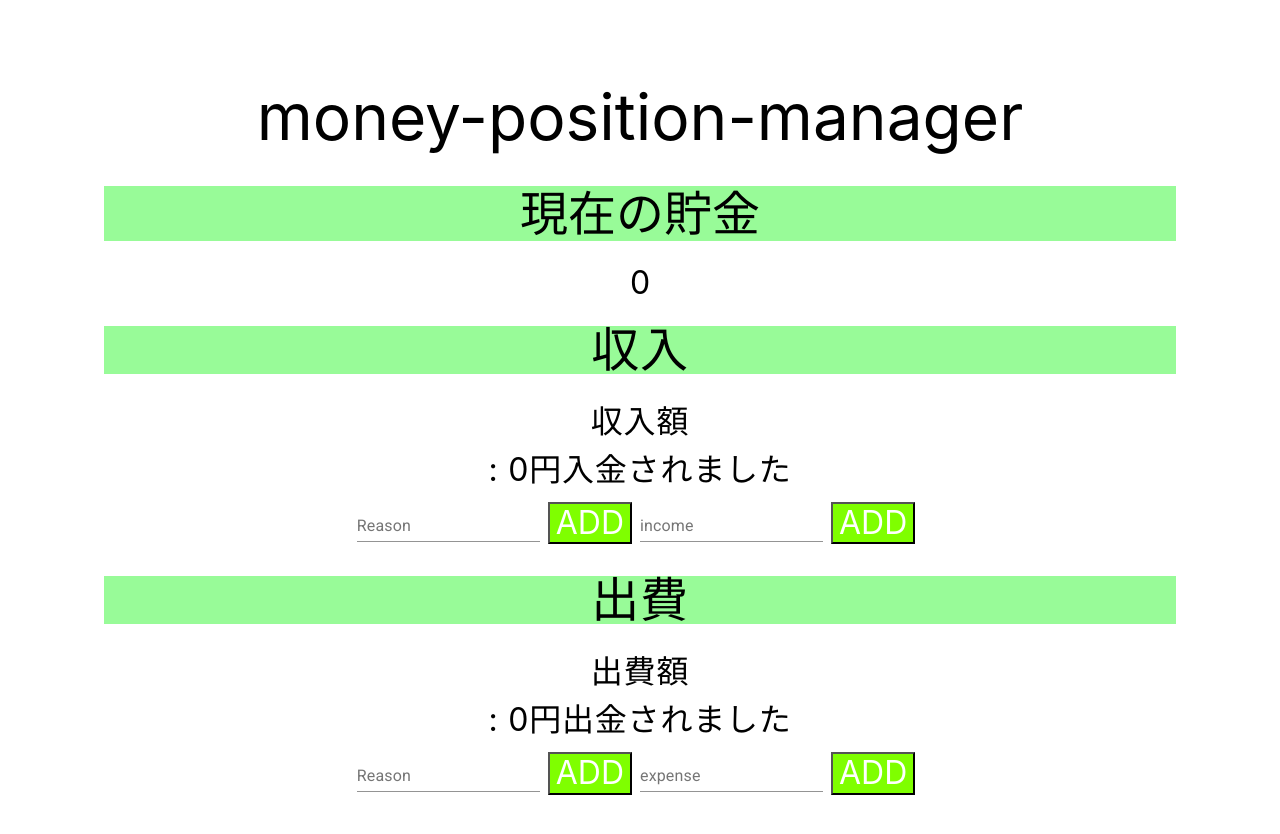
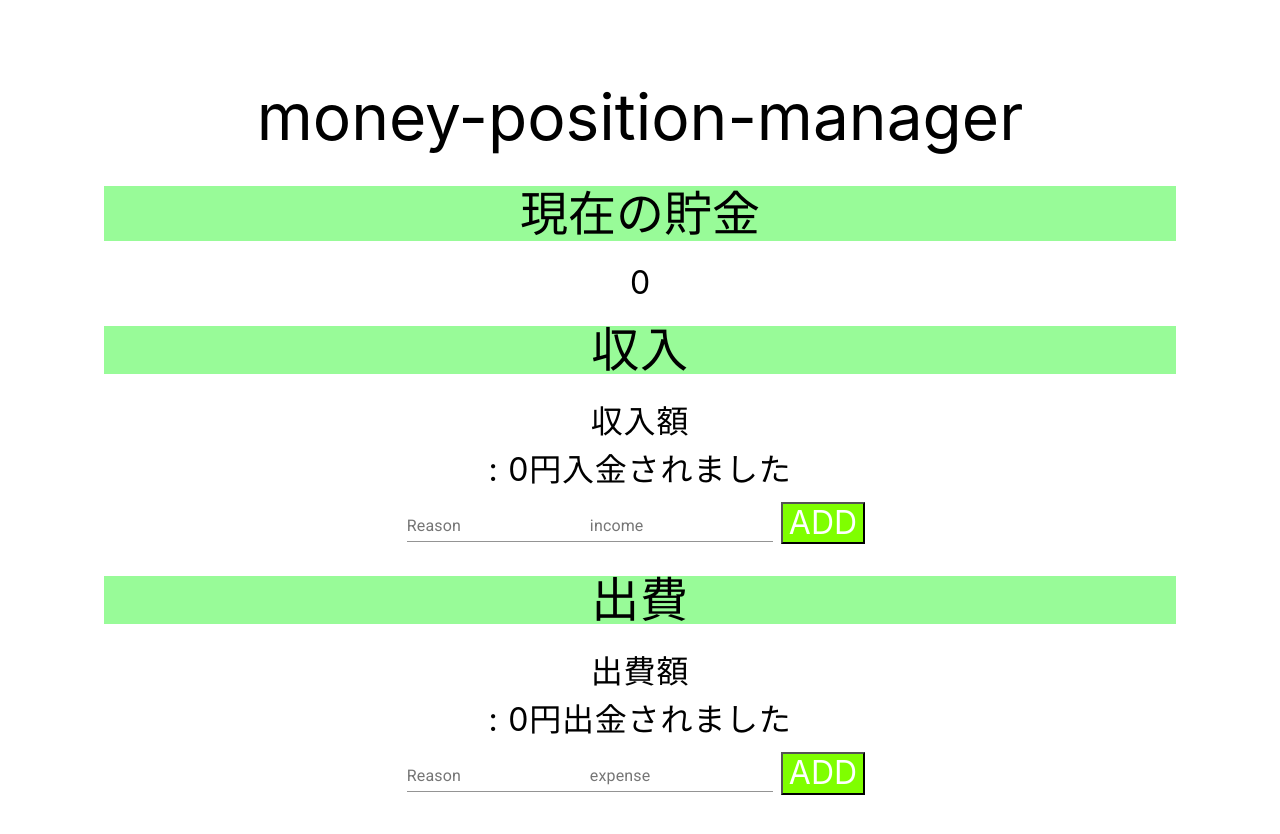
Before and after one commit to HYKTSNG/money-position-manager, a React (Create React App) app: page / in a window 1280 px wide. Shown: the top 834 px of the page. Built offline with nearby package versions, Linux system fonts and the light colour scheme.

Commit message:
feat: button の数変更

```diff
--- a/src/components/pages/index/index.tsx
+++ b/src/components/pages/index/index.tsx
@@ -17,32 +17,18 @@ export const Index: React.FC = () => {
   const [reasonExpense, setReasonExpense] = useState("")
 
   const onClickNumIncome = (
-    eventNum: React.MouseEvent<HTMLButtonElement, MouseEvent>
+    e: React.MouseEvent<HTMLButtonElement, MouseEvent>
   ): void => {
-    // 収入の計算
-    eventNum.preventDefault()
+    // 収入の計算＆理由
+    e.preventDefault()
     setEnterIncome(enterNumIncome + Number(incomeSum))
-  }
-
-  const onClickCharIncome = (
-    eventChar: React.MouseEvent<HTMLButtonElement, MouseEvent>
-  ): void => {
-    // 収入の理由
-    eventChar.preventDefault()
     setEnterCharIncome(reasonIncome)
   }
 
   const onClickExpense = (e: { preventDefault: () => void }): void => {
-    // 出費の計算
+    // 出費の計算＆理由
     e.preventDefault()
     setEnterExpense(enterNumExpense + Number(expenseSum))
-  }
-
-  const onClickCharExpense = (
-    eventChar: React.MouseEvent<HTMLButtonElement, MouseEvent>
-  ): void => {
-    // 出費の理由
-    eventChar.preventDefault()
     setEnterCharExpense(reasonExpense)
   }
 
@@ -71,9 +57,7 @@ export const Index: React.FC = () => {
           label="Reason"
           onChange={(e) => setReasonIncome(e.target.value)}
         />
-        <button css={btn} onClick={onClickCharIncome}>
-          ADD
-        </button>
+
         <TextField
           id="standard-basic"
           label="income"
@@ -101,9 +85,7 @@ export const Index: React.FC = () => {
           label="Reason"
           onChange={(e) => setReasonExpense(e.target.value)}
         />
-        <button css={btn} onClick={onClickCharExpense}>
-          ADD
-        </button>
+
         <TextField
           id="standard-basic"
           label="expense"
```
